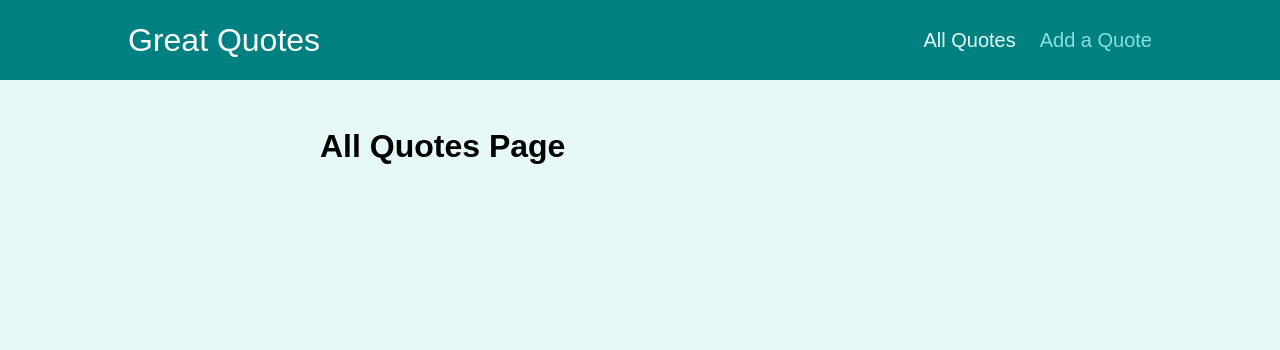
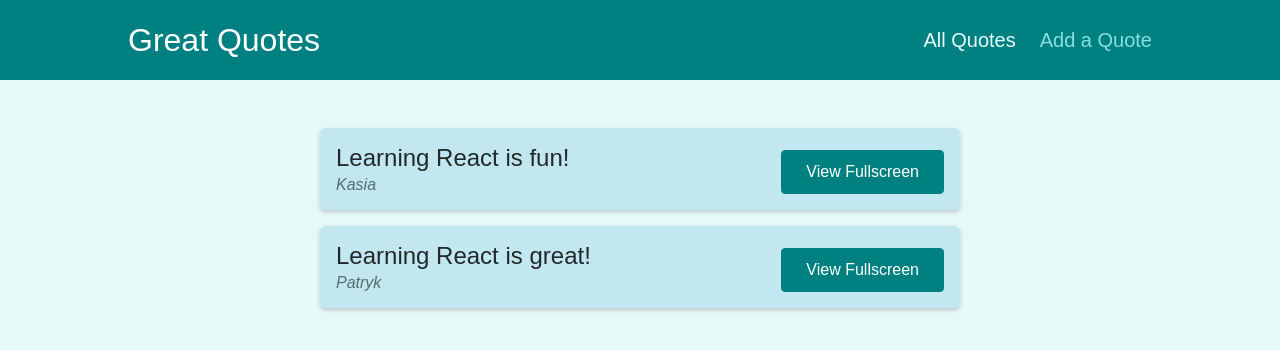
Before and after one commit to KasiaLGit/09-practive-router, a React (Create React App) app: page /quotes in a window 1280 px wide. Shown: the top 350 px of the page. Built offline with nearby package versions, Linux system fonts and the light colour scheme.

Commit message:
Adding Dummy Data

```diff
--- a/src/components/quotes/QuoteItem.js
+++ b/src/components/quotes/QuoteItem.js
@@ -1,4 +1,4 @@
-import classes from './QuoteItem.module.css';
+import classes from "./QuoteItem.module.css";
 
 const QuoteItem = (props) => {
   return (
@@ -9,9 +9,7 @@
         </blockquote>
         <figcaption>{props.author}</figcaption>
       </figure>
-      <a className='btn'>
-        View Fullscreen
-      </a>
+      <a className="btn">View Fullscreen</a>
     </li>
   );
 };
--- a/src/pages/AllQuotes.js
+++ b/src/pages/AllQuotes.js
@@ -1,5 +1,12 @@
+import QuoteList from "../components/quotes/QuoteList";
+
+const DUMMY_QUOTES = [
+  { id: "q1", author: "Kasia", text: "Learning React is fun!" },
+  { id: "q1", author: "Patryk", text: "Learning React is great!" },
+];
+
 const AllQuotes = () => {
-  return <h1>All Quotes Page</h1>;
+  return <QuoteList quotes={DUMMY_QUOTES} />;
 };
 
 export default AllQuotes;
--- a/src/pages/NewQuote.js
+++ b/src/pages/NewQuote.js
@@ -1,5 +1,11 @@
+import QuoteForm from "../components/quotes/QuoteForm";
+
 const NewQuote = () => {
-  return <h1>New Quote Page</h1>;
+  const addQuoteHandler = (quoteData) => {
+    console.log(quoteData);
+  };
+
+  return <QuoteForm onAddQuote={addQuoteHandler} />;
 };
 
 export default NewQuote;
```
Also changed, not shown: src/components/quotes/QuoteForm.js (+9 -9 lines), 1 other file (tests, documents, lock files or other folders).
